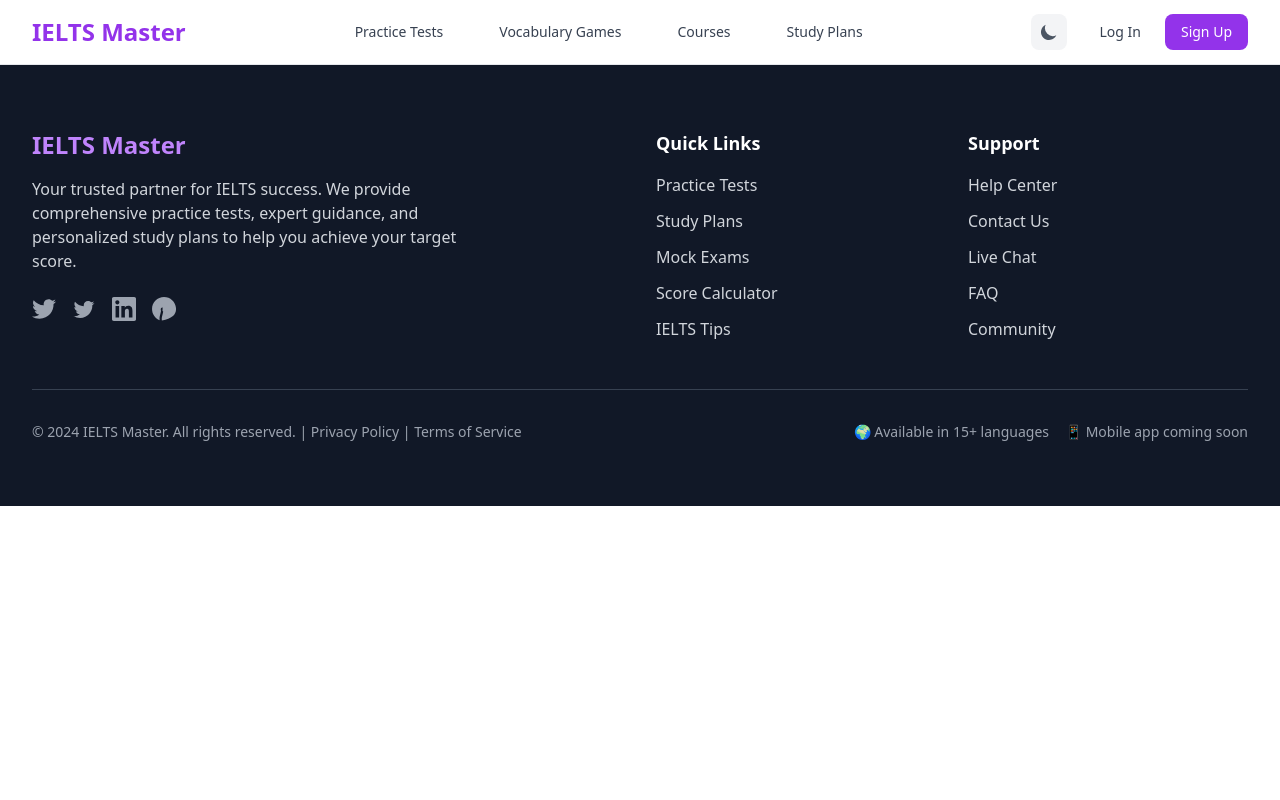
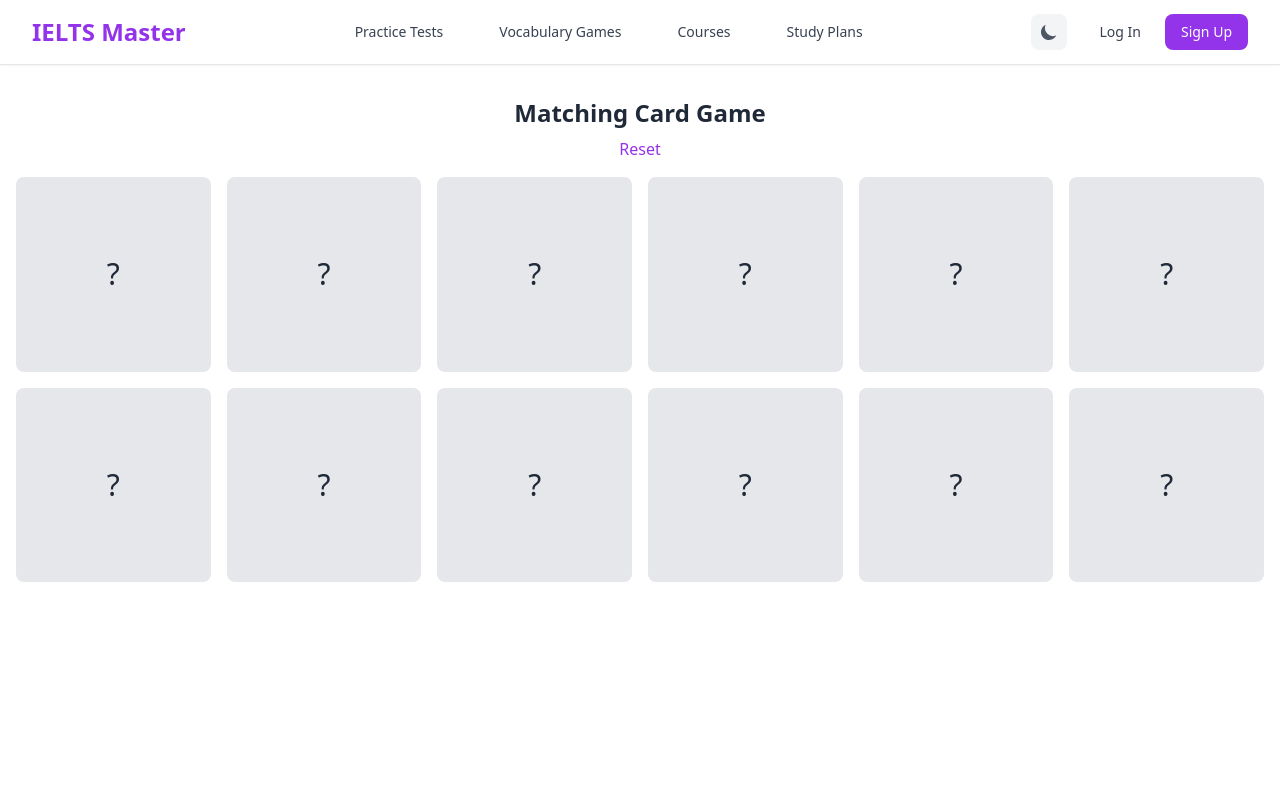
Before and after one commit to man-vu/mohawk-capstone-study-english, a React (Vite) app: page /simple-matching-game in a window 1280 px wide. Shown: the top 800 px of the page. Built offline with nearby package versions, Linux system fonts and the light colour scheme.

Commit message:
Add simple matching card game

```diff
--- a/src/App.tsx
+++ b/src/App.tsx
@@ -18,6 +18,7 @@ import CoursesPage from './pages/CoursesPage';
 import WritingTestPage from './pages/WritingTestPage';
 import FullMockTestsPage from './pages/FullMockTestsPage';
 import VocabularyGames from './components/VocabularyGames';
+import SimpleMatchingGame from './pages/SimpleMatchingGame';
 import PageTransition from './components/PageTransition';
 
 const App: React.FC = () => {
@@ -42,6 +43,7 @@ const App: React.FC = () => {
               <Route path="/writing-test" element={<PageTransition keyProp="writing-test"><WritingTestPage /></PageTransition>} />
               <Route path="/full-mock-tests" element={<PageTransition keyProp="full-mock-tests"><FullMockTestsPage /></PageTransition>} />
               <Route path="/vocabulary-games" element={<PageTransition keyProp="vocabulary-games"><VocabularyGames /></PageTransition>} />
+              <Route path="/simple-matching-game" element={<PageTransition keyProp="simple-matching-game"><SimpleMatchingGame /></PageTransition>} />
               <Route path="/courses" element={<PageTransition keyProp="courses"><CoursesPage /></PageTransition>} />
               <Route path="/study-plans" element={<PageTransition keyProp="study-plans"><StudyPlansPage /></PageTransition>} />
               <Route path="/about" element={<PageTransition keyProp="about"><AboutPage /></PageTransition>} />
--- /dev/null
+++ b/src/pages/SimpleMatchingGame.tsx
@@ -0,0 +1,93 @@
+import React, { useState } from 'react';
+
+interface Card {
+  id: number;
+  value: string;
+  flipped: boolean;
+  matched: boolean;
+}
+
+const values = ['🐶', '🐱', '🐭', '🐹', '🐰', '🦊'];
+
+function createCards(): Card[] {
+  const pairs = values.flatMap((v, i) => [
+    { id: i * 2, value: v, flipped: false, matched: false },
+    { id: i * 2 + 1, value: v, flipped: false, matched: false }
+  ]);
+  for (let i = pairs.length - 1; i > 0; i--) {
+    const j = Math.floor(Math.random() * (i + 1));
+    [pairs[i], pairs[j]] = [pairs[j], pairs[i]];
+  }
+  return pairs;
+}
+
+const SimpleMatchingGame: React.FC = () => {
+  const [cards, setCards] = useState<Card[]>(createCards());
+  const [flipped, setFlipped] = useState<number[]>([]);
+  const [matches, setMatches] = useState(0);
+
+  const handleCardClick = (index: number) => {
+    const card = cards[index];
+    if (card.flipped || card.matched || flipped.length === 2) return;
+
+    const newCards = [...cards];
+    newCards[index].flipped = true;
+    const newFlipped = [...flipped, index];
+    setCards(newCards);
+    setFlipped(newFlipped);
+
+    if (newFlipped.length === 2) {
+      const [i1, i2] = newFlipped;
+      if (newCards[i1].value === newCards[i2].value) {
+        newCards[i1].matched = true;
+        newCards[i2].matched = true;
+        setCards(newCards);
+        setMatches(m => m + 1);
+        setFlipped([]);
+      } else {
+        setTimeout(() => {
+          const temp = [...newCards];
+          temp[i1].flipped = false;
+          temp[i2].flipped = false;
+          setCards(temp);
+          setFlipped([]);
+        }, 1000);
+      }
+    }
+  };
+
+  const resetGame = () => {
+    setCards(createCards());
+    setFlipped([]);
+    setMatches(0);
+  };
+
+  return (
+    <div className="container mx-auto px-4 py-8">
+      <div className="text-center mb-4">
+        <h1 className="text-2xl font-bold mb-2">Matching Card Game</h1>
+        <button onClick={resetGame} className="text-purple-600">Reset</button>
+      </div>
+      <div className="grid grid-cols-3 sm:grid-cols-4 md:grid-cols-6 gap-4">
+        {cards.map((card, idx) => (
+          <div
+            key={card.id}
+            className={`aspect-square rounded-lg flex items-center justify-center text-3xl cursor-pointer ${
+              card.flipped || card.matched ? 'bg-purple-500 text-white' : 'bg-gray-200'
+            }`}
+            onClick={() => handleCardClick(idx)}
+          >
+            {card.flipped || card.matched ? card.value : '?'}
+          </div>
+        ))}
+      </div>
+      {matches === values.length && (
+        <div className="text-center mt-4 font-semibold text-green-600">
+          You matched all cards!
+        </div>
+      )}
+    </div>
+  );
+};
+
+export default SimpleMatchingGame;
```
